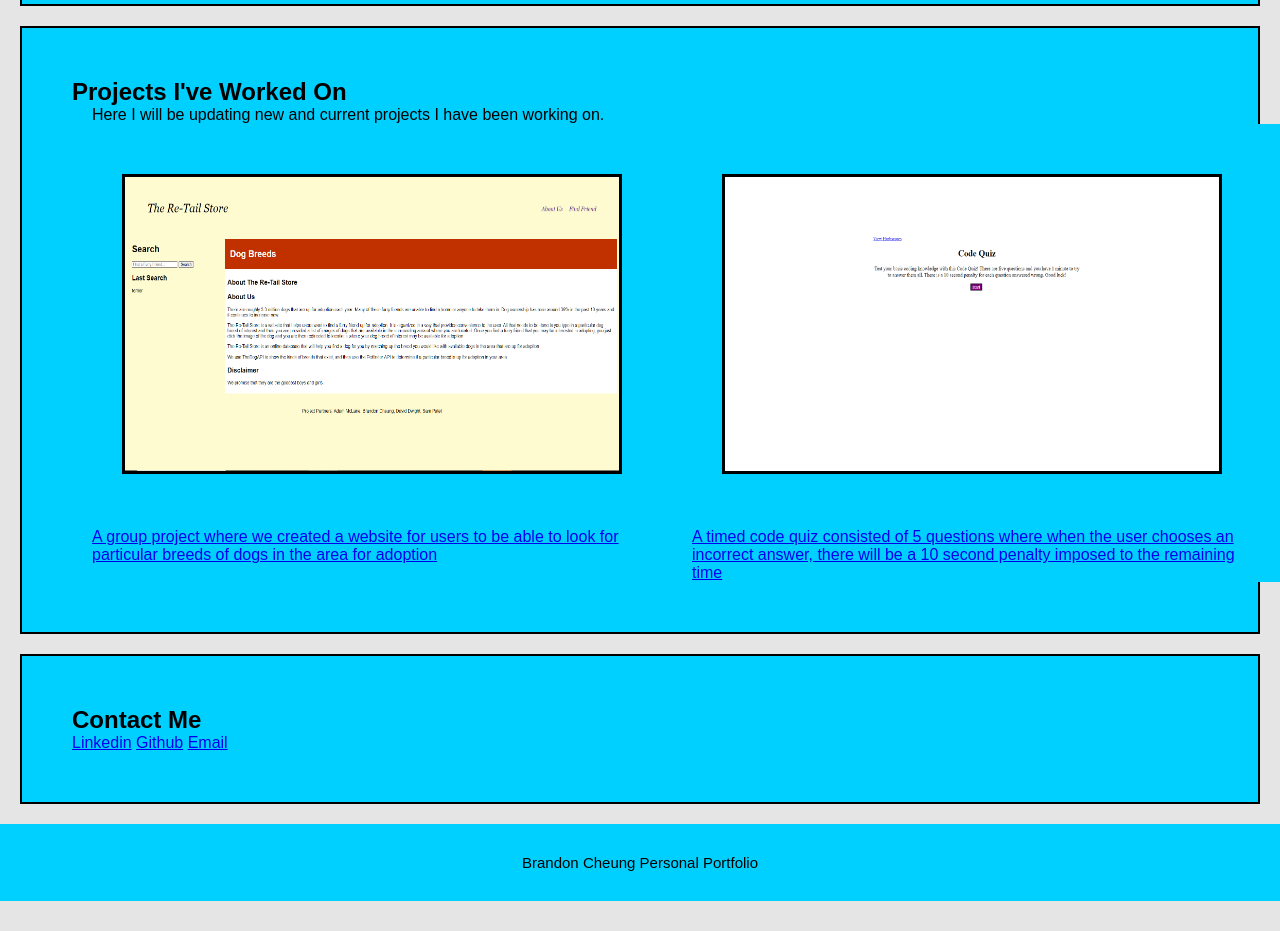
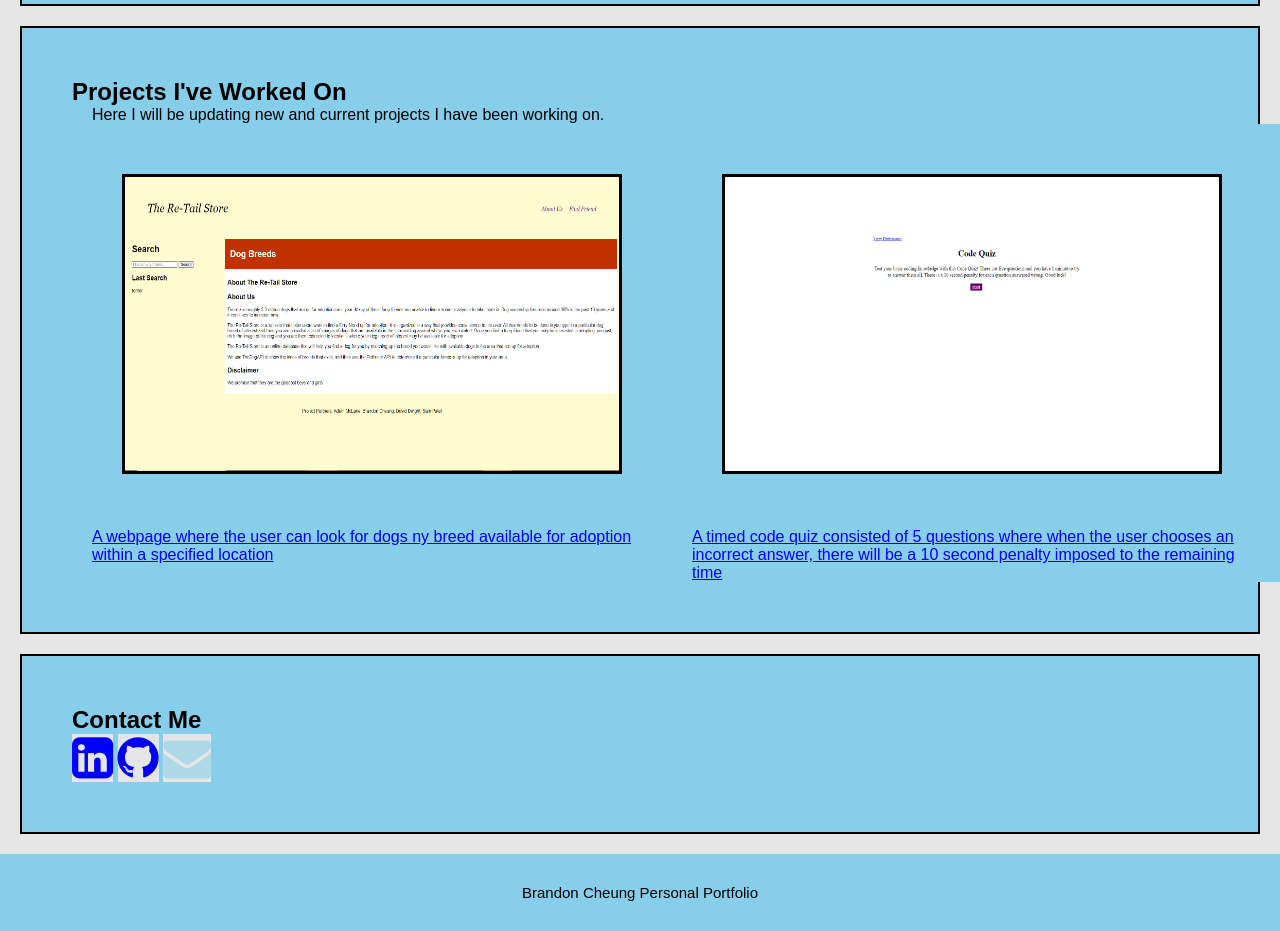
Before and after one commit to bcheung827/brandoncheung.github.io, a plain HTML site: page index.html in a window 1280 px wide. Shown: the part 1100-2031 px from the top of the page. Before the commit the page ends 2001 px from the top, so only its background shows below. Drawn offline with nearby package versions, Linux system fonts and the light colour scheme.

Commit message:
added icons to contact & fixed readme

```diff
--- a/Portfolio/assets/images/style.css
+++ b/Portfolio/assets/images/style.css
@@ -1,6 +1,6 @@
 :root {
   --silver: #e5e5e5;
-  --skyblue: #00d0ff;
+  --skyblue: #87CEEB;
 
 }
 
@@ -132,6 +132,9 @@ a {
   font-size: 15px;
 }
 
-@media screen and (min-width: 600px) {}
-@media screen and (min-width: 768px) {}
-@media screen and (min-width: 992px) {}
+@media screen  and (min-width: 600px) and (max-device-width: 218px) and (max-device-height: 281px) {}
+
+@media screen and (min-device-width: 1200px) and (max-device-width: 1600px) and (-webkit-min-device-pixel-ratio: 1) {}
+
+/* ----------- Retina Screens ----------- */
+@media screen and (min-device-width: 1200px) and (max-device-width: 1600px) and (-webkit-min-device-pixel-ratio: 2) and (min-resolution: 192dpi) {}
--- a/index.html
+++ b/index.html
@@ -6,6 +6,7 @@
     <meta http-equiv="X-UA-Compatible" content="IE=edge">
     <meta name="viewport" content="width=device-width, initial-scale=1.0">
     <title>Brandon Cheung Portfolio</title>
+    <link rel="stylesheet" href="https://cdnjs.cloudflare.com/ajax/libs/font-awesome/4.7.0/css/font-awesome.min.css">
     <link rel="stylesheet" href="Portfolio\assets\images\style.css">
 </head>
 
@@ -53,17 +54,16 @@
             <h2>Projects I've Worked On</h2>
             <p>Here I will be updating new and current projects I have been working on.</p>
             <card class="imageCards">
-                <a href=" https://davedw.github.io/dog-breed-finder/">
+                <a href="https://davedw.github.io/dog-breed-finder/">
                     <img alt="The Re-Tail Store" src="Portfolio\assets\images\Re-Tail.PNG">
-                    <p>A group project where we created a website for users to be able to look for particular breeds of
-                        dogs in the area for adoption</p>
+                    <p>A webpage where the user can look for dogs ny breed available for adoption within a specified location</p>
                     </a>
-                <a href=" https://bcheung827.github.io/code-quiz-hw/">
+                <a href="https://bcheung827.github.io/code-quiz-hw/">
                     <img alt="Code Quiz" src="Portfolio\assets\images\Code Quiz.PNG">
                     <p>A timed code quiz consisted of 5 questions where when the user chooses an incorrect answer, there
                         will be a 10 second penalty imposed to the remaining time</p>
                     </a>
-                <a href=" https://bcheung827.github.io/daily-planner/">
+                <a href="https://bcheung827.github.io/daily-planner/">
                     <img alt="Daily Planner" src="Portfolio\assets\images\Daily Planner.PNG">
                     <p>A planner that the user can input text to save for a particular hour in the day. The hours are
                         also color coded where if it is a past hour, the input field will turn red, a future hour will
@@ -75,11 +75,11 @@
         <section id="contact" class="secondsection">
             <h2>Contact Me</h2>
             <ul>
-                <a href="https://www.linkedin.com/in/brandonkcheung">Linkedin</a>
+                <a href="https://www.linkedin.com/in/brandonkcheung"><i class ="fa fa-linkedin-square" style="font-size:48px;color:blue"></i></a>
 
-                <a href="https://github.com/bcheung827">Github</a>
+                <a href="https://github.com/bcheung827"><i class ="fa fa-github" style="font-size:48px"></i></a>
 
-                <a href="mailto:bcheung827@gmail.com">Email</a>
+                <a href="mailto:bcheung827@gmail.com"><i class ="fa fa-envelope" style="font-size:48px;color:lightblue"></i></a>
             </ul>
             </p>
         </section>
```
Also changed, not shown: Portfolio/assets/images/script.js (line endings or trailing spaces), 1 other file.
